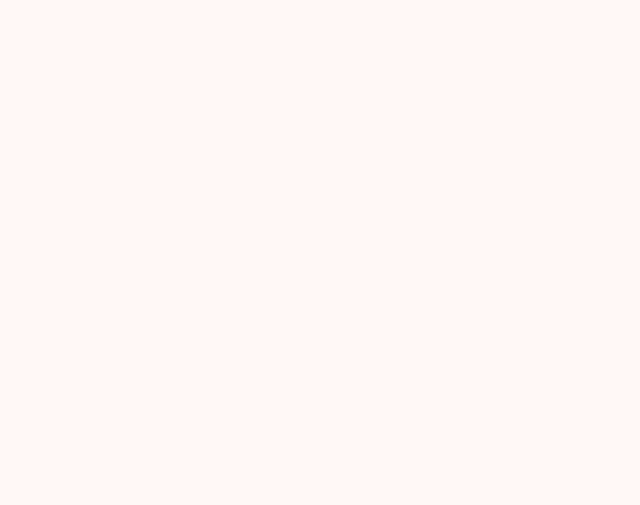
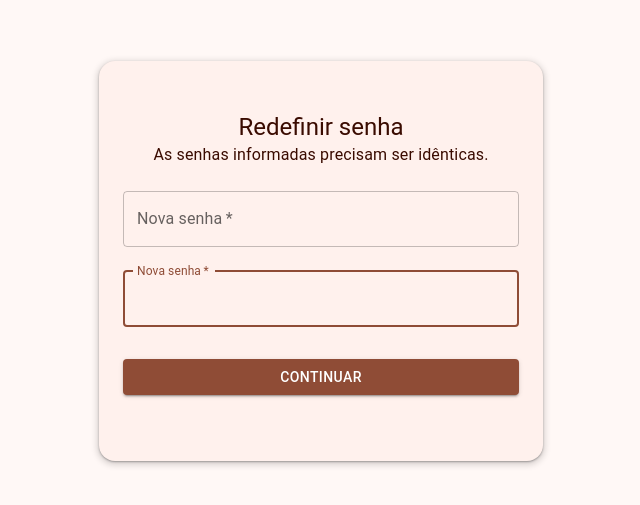
Before and after one commit to Engenharia-de-software-Gp05/Fronted-Complexo-Esportivo-UFCG, a React (Create React App) app: page /nova-senha in a window 1280 px wide. Before the commit this address had no page. Shown: the part 139-644 px from the top of the page, without its empty margins (319-959 px from the left). Built offline with nearby package versions, Linux system fonts and the light colour scheme; the HTML template or start-up script is replaced by a standard one.

Commit message:
implementa redefinir senha

```diff
--- a/src/Routes.js
+++ b/src/Routes.js
@@ -2,6 +2,9 @@ import React from "react";
 import { BrowserRouter as Router, Routes, Route } from "react-router-dom";
 import OTP from "./pages/otp";
 import Teste from "./pages/teste";
+import RedefinirSenha from "./pages/redefinir-senha"
+import NovaSenha from "./pages/redefinir-senha/nova_senha"
+
 
 function Rotas() {
   return (
@@ -10,6 +13,8 @@ function Rotas() {
         e
         <Route path="/otp" element={<OTP />} />
         <Route path="/" element={<Teste />} />
+        <Route path="/redefinir-senha" element={<RedefinirSenha />}/>
+        <Route path="/nova-senha" element={<NovaSenha />}> </Route>
       </Routes>
     </Router>
   );
--- /dev/null
+++ b/src/pages/redefinir-senha/index.js
@@ -0,0 +1,66 @@
+import * as React from 'react';
+import Button from '@mui/material/Button';
+import CssBaseline from '@mui/material/CssBaseline';
+import TextField from '@mui/material/TextField';
+import Box from '@mui/material/Box';
+import Typography from '@mui/material/Typography';
+import Container from '@mui/material/Container';
+import "./style.css"
+
+export default function recuperarSenha() {
+  const handleSubmit = (event) => {
+    event.preventDefault();
+    const data = new FormData(event.currentTarget);
+    const email = data.get("email")
+    const emailRegex = /^[^\s@]+@[^\s@]+\.[^\s@]+$/;
+
+    const estudanteEmailRegex = /@estudante\.ufcg\.edu\.br$/;
+
+    if (emailRegex.test(email) && estudanteEmailRegex.test(email)) {
+      alert('Email válido');
+    } else {
+      alert('Email inválido');
+    }
+  };
+
+  return (
+    <main>
+        <Container component="section" maxWidth="xs">
+        <CssBaseline />
+        <Box
+            className="container"
+        >
+            <Typography component="h1" variant="h5" className="h1">
+            Redefinir senha
+            </Typography>
+            <Typography component="subtitle1">
+            Coloque um email associado a conta e enviaremos um código para redefinir a senha.
+            </Typography>
+            <Box component="form" onSubmit={handleSubmit} noValidate sx={{ mt: 1 }} className="container">
+            <TextField
+                margin="normal"
+                required
+                fullWidth
+                id="email"
+                label="email"
+                name="email"
+                autoComplete="email"
+                autoFocus
+                className="textField"
+                placeholder="exemplo@estudante.ufcg.edu.br"
+            />
+            <Button
+                type="submit"
+                fullWidth
+                variant="contained"
+                sx={{ mt: 3, mb: 2 }}
+                className='button'
+            >
+                continuar
+            </Button>
+            </Box>
+        </Box>
+        </Container>
+    </main>
+  );
+}
--- /dev/null
+++ b/src/pages/redefinir-senha/nova_senha.js
@@ -0,0 +1,76 @@
+import * as React from 'react';
+import Button from '@mui/material/Button';
+import CssBaseline from '@mui/material/CssBaseline';
+import TextField from '@mui/material/TextField';
+import Box from '@mui/material/Box';
+import Typography from '@mui/material/Typography';
+import Container from '@mui/material/Container';
+import "./style.css"
+
+export default function NovaSenha() {
+  const handleSubmit = (event) => {
+    event.preventDefault();
+    const data = new FormData(event.currentTarget);
+    const password = data.get("password")
+    const confirm_password = data.get("confirm_password")
+    if (confirm_password === password){
+        alert("senha valida")
+    }else{
+        alert("senha invalida")
+    }
+
+  };
+
+  return (
+    <main>
+        <Container component="section" maxWidth="xs">
+        <CssBaseline />
+        <Box
+            className="container"
+        >
+            <Typography component="h1" variant="h5" className="h1">
+            Redefinir senha
+            </Typography>
+            <Typography component="subtitle1">
+            As senhas informadas precisam ser idênticas.
+            </Typography>
+            <Box component="form" onSubmit={handleSubmit} noValidate sx={{ mt: 1 }} className="container">
+            <TextField
+                margin="normal"
+                required
+                fullWidth
+                id="password"
+                label="Nova senha"
+                name="password"
+                autoComplete="password"
+                autoFocus
+                className="textField"
+                placeholder="Digite sua senha aqui"
+            />
+            <TextField
+                margin="normal"
+                required
+                fullWidth
+                id="confirm_password"
+                label="Nova senha"
+                name="confirm_password"
+                autoComplete="password"
+                autoFocus
+                className="textField"
+                placeholder="Confirme sua senha aqui"
+            />
+            <Button
+                type="submit"
+                fullWidth
+                variant="contained"
+                sx={{ mt: 3, mb: 2 }}
+                className='button'
+            >
+                continuar
+            </Button>
+            </Box>
+        </Box>
+        </Container>
+    </main>
+  );
+}
--- /dev/null
+++ b/src/pages/redefinir-senha/style.css
@@ -0,0 +1,35 @@
+.container{
+    display: flex;
+    flex-direction: column;
+    align-items: center;
+    justify-content: center;
+}
+
+.button{
+ border-radius: 100px;
+ width: 50%;
+}
+
+.textField{
+    width: 100%;
+}
+
+.container.container{
+    width: 100%;
+}
+
+section{
+    padding: 50px 60px;
+    background: #FFF1ED;
+    box-shadow: 0px 1px 2px rgba(0, 0, 0, 0.3), 0px 2px 6px 2px rgba(0, 0, 0, 0.15);
+    border-radius: 16px;
+}
+
+main{
+    width: 100vw;
+    height: 100vh;
+    display: flex;
+    align-items: center;
+    flex-direction: row;
+    color:#3A0B00;
+}
```
